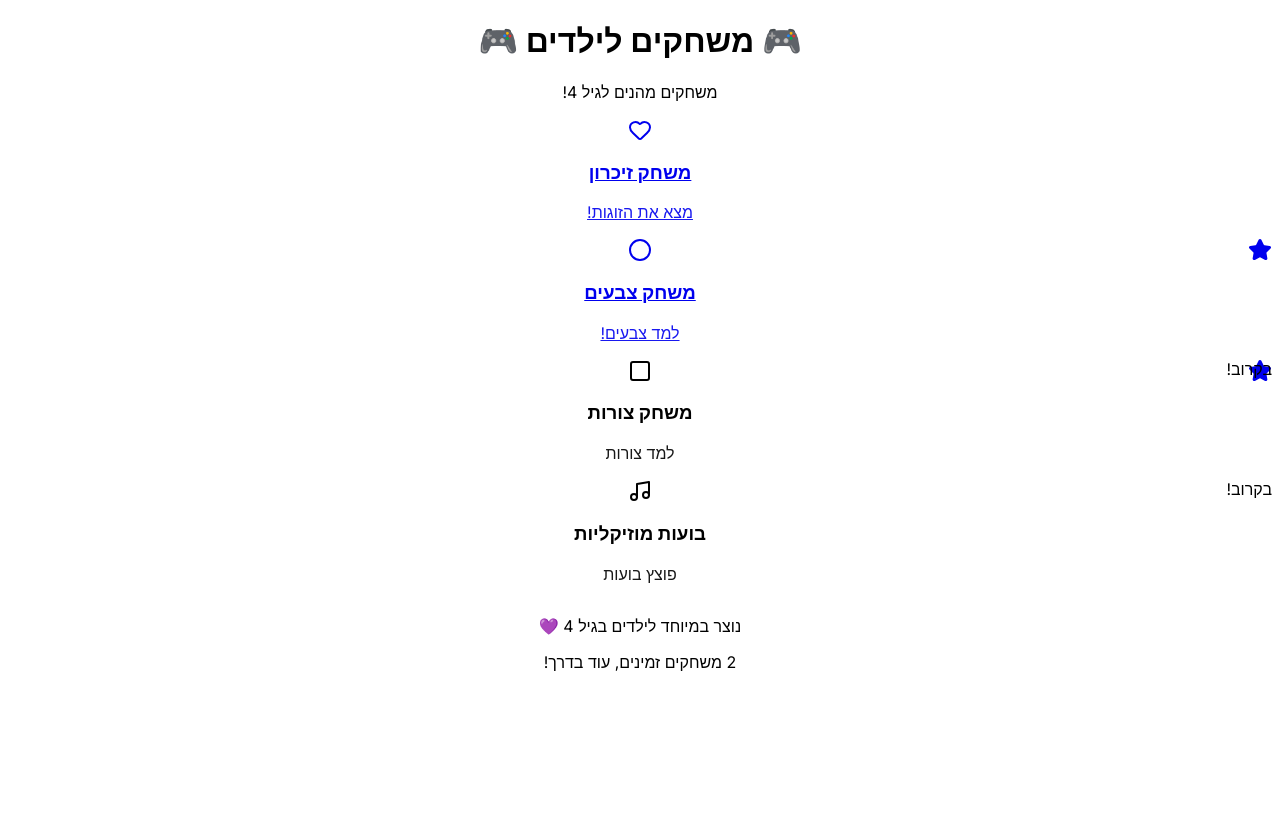
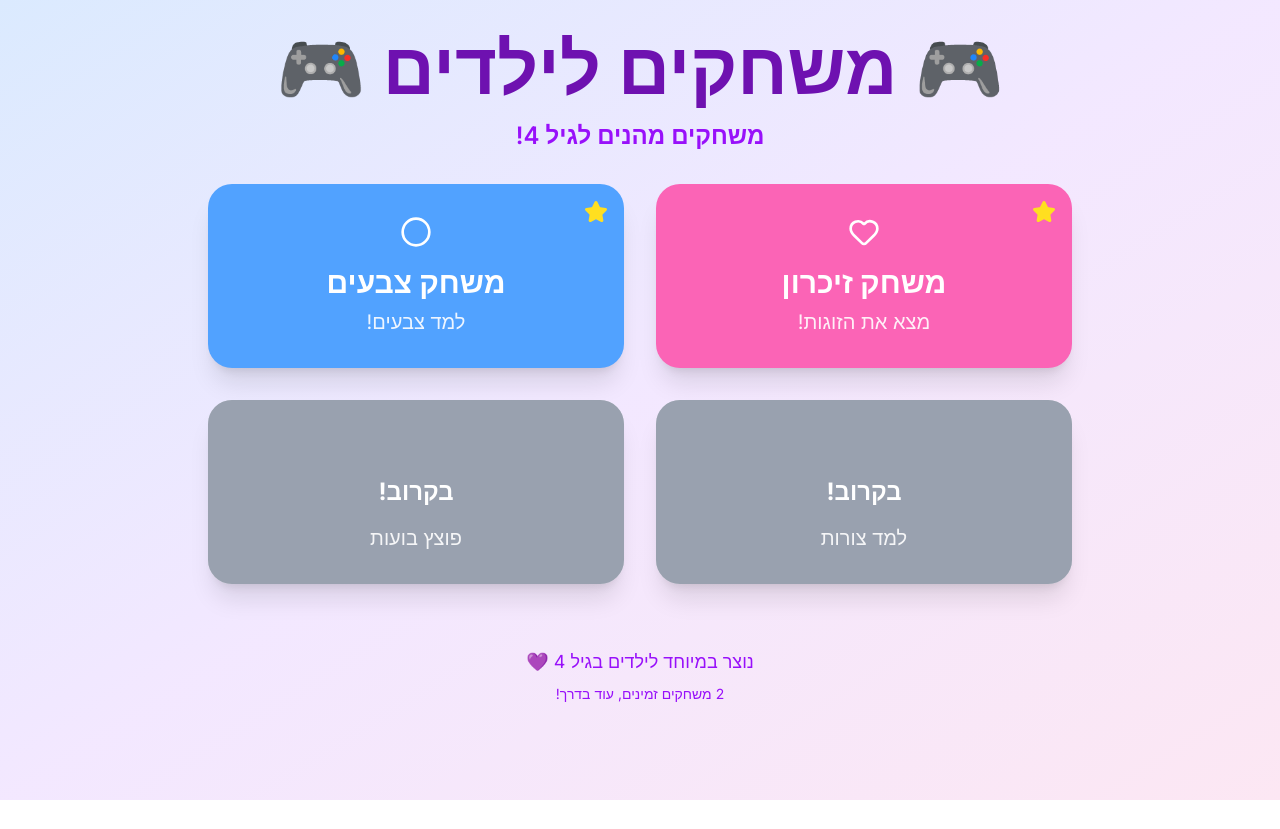
Before and after one commit to benshabbat/GamesForMyKids, a Next.js app in the folder gamesformykids/: page / in a window 1280 px wide. After the commit the page ends 800 px from the top, so only its background shows below. Built offline with nearby package versions, Linux system fonts and the light colour scheme.

Commit message:
feat: add RTL support and theme variables in globals.css

```diff
--- a/gamesformykids/app/globals.css
+++ b/gamesformykids/app/globals.css
@@ -1,7 +1,9 @@
+@import "tailwindcss";
 @tailwind base;
 @tailwind components;
 @tailwind utilities;
 
+/* RTL Support */
 * {
   direction: rtl;
 }
@@ -18,3 +20,27 @@ body {
 .animate-bounce-gentle {
   animation: bounce-gentle 2s infinite;
 }
+:root {
+  --background: #ffffff;
+  --foreground: #171717;
+}
+
+@theme inline {
+  --color-background: var(--background);
+  --color-foreground: var(--foreground);
+  --font-sans: var(--font-geist-sans);
+  --font-mono: var(--font-geist-mono);
+}
+
+@media (prefers-color-scheme: dark) {
+  :root {
+    --background: #0a0a0a;
+    --foreground: #ededed;
+  }
+}
+
+body {
+  background: var(--background);
+  color: var(--foreground);
+  font-family: Arial, Helvetica, sans-serif;
+}
```
